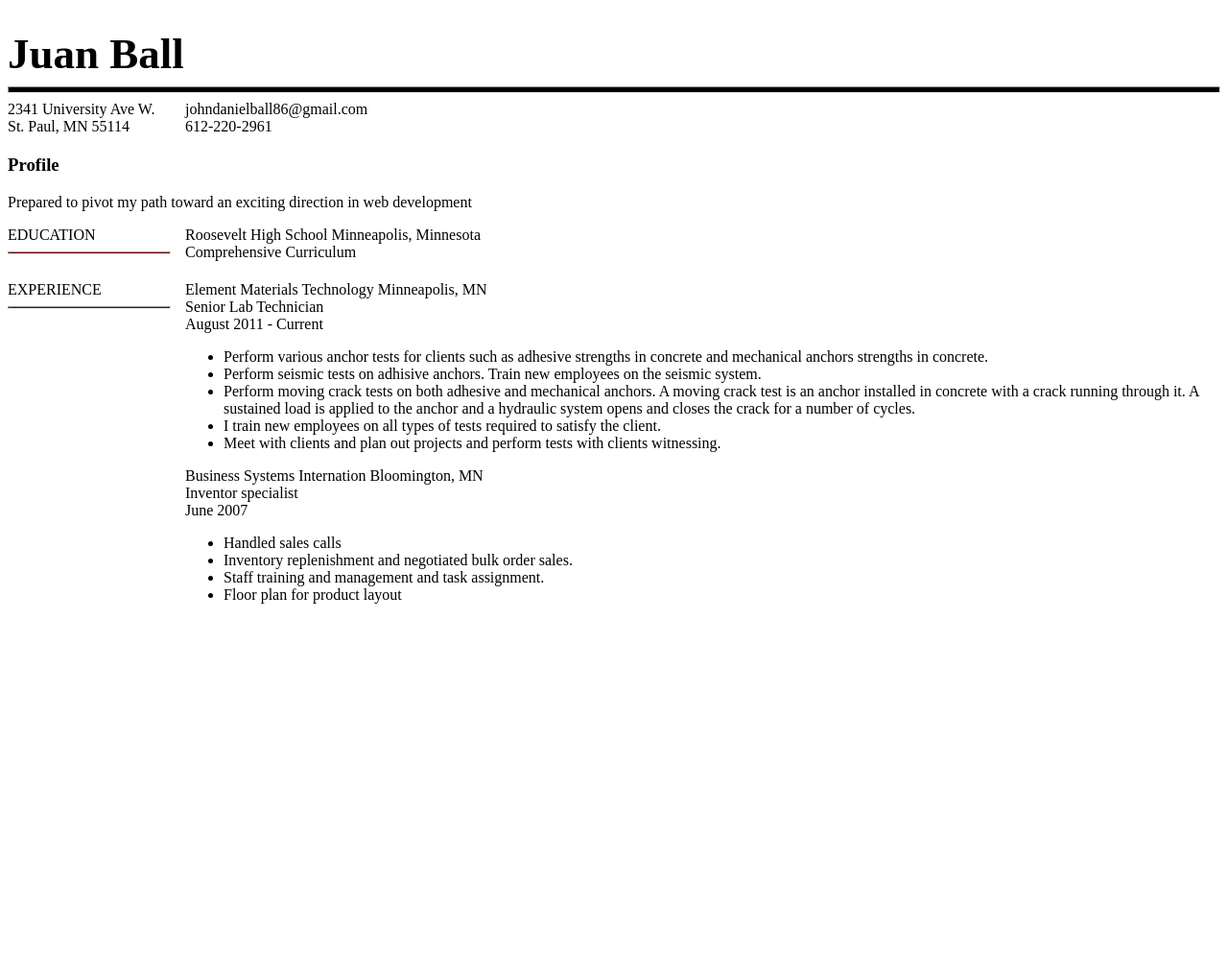
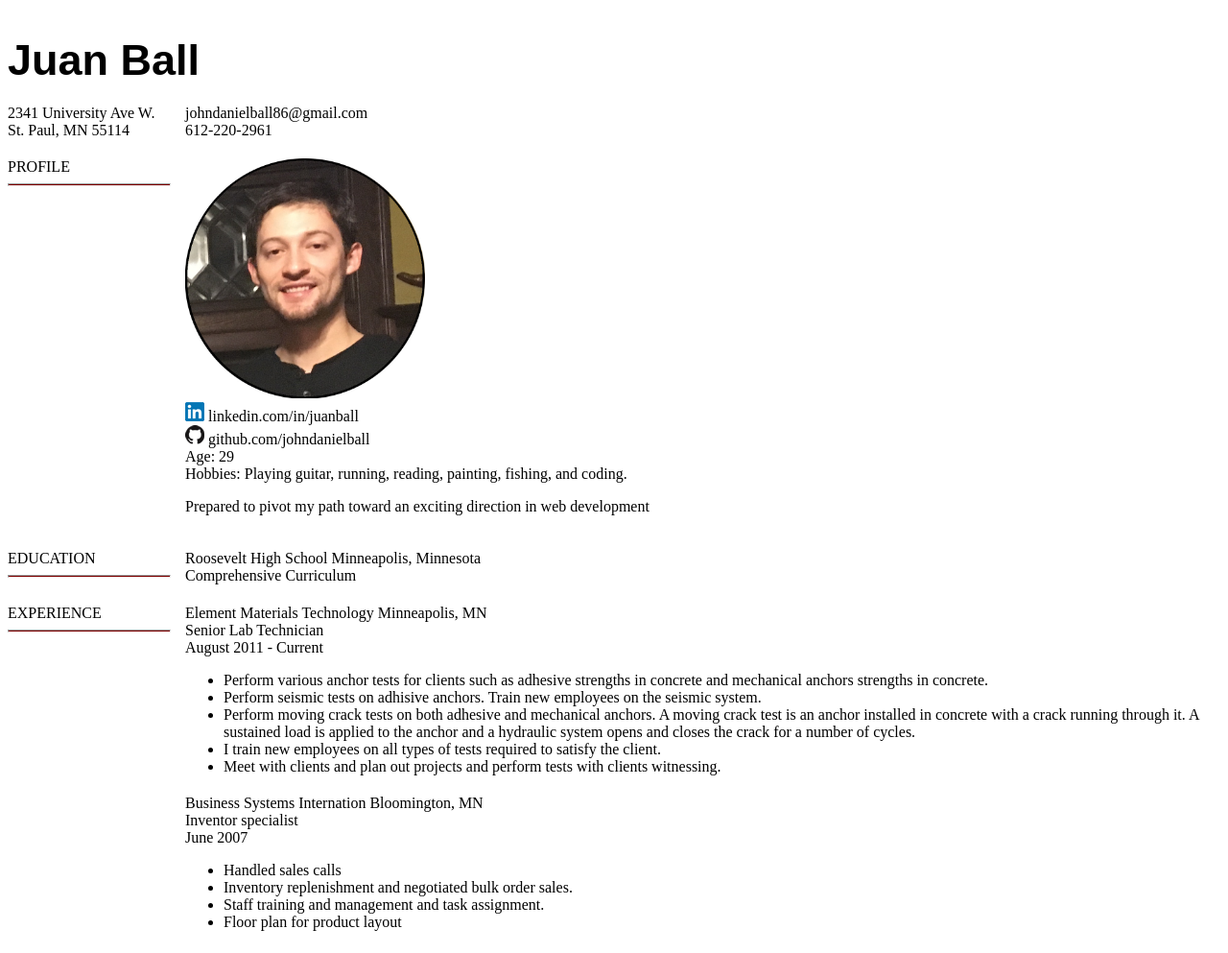
Before and after one commit to johndanielball/johndanielball.github.io, a plain HTML site: page index.html in a window 1280 px wide. Shown: the whole page at 96% size. Before the commit the page ends 800 px from the top, so only its background shows below. Drawn offline with Linux system fonts and the light colour scheme.

Commit message:
Resume Re-Challenge
Removed divs where appropriate and replaced with semantic elements.

```diff
--- a/index.html
+++ b/index.html
@@ -4,36 +4,47 @@
 <head>
     <meta content="text/html;charset=utf-8" http-equiv="Content-Type">
     <meta content="utf-8" http-equiv="encoding">
-    <title>My Prime Academy Application Submission</title>
+    <title>Juan Ball - Resume</title>
     <link rel="stylesheet" type="text/css" href="stylesheet.css">
 </head>
 
     <body>
-    <div id="container">
-        <div>
+        <main>
+            <section>
                 <h1>Juan Ball</h1>
-            <hr class="header-break"/>
-        </div>
+            </section>
 
-        <div class="contact section">
+            <section class="contact row">
+                <ul class="left-column no-bullets">
+                    <li>2341 University Ave W.</li>
+                    <li>St. Paul, MN 55114</li>
+                </ul>
+                <ul class="no-bullets">
+                    <li>johndanielball86@gmail.com</li>
+                    <li>612-220-2961</li>
+                </ul>
+            </section>
+
+            <section class="profile row">
                 <div class="left-column">
-                <div>2341 University Ave W.</div>
-                <div>St. Paul, MN 55114</div>
+                    <header>PROFILE</header>
+                    <hr />
                 </div>
                 <div>
-                <div>johndanielball86@gmail.com</div>
-                <div>612-220-2961</div>
-            </div>
-        </div>
-
-        <div id="content-summary">
-            <h3>Profile</h3>
+                    <img src="profile.jpg" class="profile-image" />
+                    <ul class="no-bullets">
+                        <li><img src="linkedin-logo.jpg" /> <a href="linkedin.com/in/juanball">linkedin.com/in/juanball</a></li>
+                        <li><img src="github-logo.png" /> <a href="github.com/johndanielball">github.com/johndanielball</a></li>
+                        <li>Age: 29</li>
+                        <li>Hobbies: Playing guitar, running, reading, painting, fishing, and coding.</li>
+                    </ul>
                     <p>Prepared to pivot my path toward an exciting direction in web development</p>
                 </div>
+            </section>
 
-        <div class="education section">
+            <section class="education row">
                 <div class="left-column">
-                <div>EDUCATION</div>
+                    <header>EDUCATION</header>
                     <hr />
                 </div>
                 <div>
@@ -44,19 +55,19 @@
                         Comprehensive Curriculum
                     </div>
                 </div>
-        </div>
+            </section>
 
-        <div class="professional section">
+            <section class="professional row">
                 <div class="left-column">
-                <div>EXPERIENCE</div>
+                    <header>EXPERIENCE</header>
                     <hr />
                 </div>
                 <div>
-                <div>
-                    <div>Element Materials Technology <span>Minneapolis, MN</span> </div>
+                    <section>
+                        <header>Element Materials Technology Minneapolis, MN </header>
                         <div class="block-date">
                             <div>Senior Lab Technician</div>
-                        <div>August 2011 - Current</div>
+                            <time datetime="08/2011" style="display: inline">August 2011</time><span> - Current</span>
                         </div>
                         <ul>
                             <li>Perform various anchor tests for clients such as adhesive strengths in concrete and mechanical anchors strengths in concrete.</li>
@@ -65,12 +76,12 @@
                             <li>I train new employees on all types of tests required to satisfy the client.</li>
                             <li>Meet with clients and plan out projects and perform tests with clients witnessing.</li>
                         </ul>
-                </div>
-                <div>
-                    <div>Business Systems Internation <span>Bloomington, MN</span> </div>
+                    </section>
+                    <section>
+                        <header>Business Systems Internation Bloomington, MN </header>
                         <div class="block-date">
                             <div>Inventor specialist</div>
-                        <div>June 2007</div>
+                            <time datetime="06/2007">June 2007</time>
                         </div>
                         <ul>
                             <li>Handled sales calls</li>
@@ -78,10 +89,10 @@
                             <li>Staff training and management and task assignment.</li>
                             <li>Floor plan for product layout</li>
                         </ul>
+                    </section>
                 </div>
-            </div>
-        </div>
-    </div>
+            </section>
+        </main>
 
     </body>
 </html>
--- a/stylesheet.css
+++ b/stylesheet.css
@@ -1,25 +1,40 @@
 h1 {
     font-size:45px;
+    font-family: Arial;
     margin-bottom:5px;
 }
 
-.header-break {
-    height:5px;
-    background-color:black;
-}
-
-.section hr {
+section hr {
     background-color:maroon;
     height:1px;
 }
 
-.section {
-    display:flex;
-    flex-direction:row;
+section {
     margin-bottom: 20px;
 }
 
-.section .left-column {
-    min-width:170px;
-    margin-right:15px;
+section .left-column {
+    width: 170px;
+    min-width: 170px;
+    margin-right: 15px;
 }
+
+.row {
+    display: flex;
+    flex-direction: row;
+}
+
+.no-bullets {
+    list-style-type: none;
+    padding: 0;
+    margin: 0;
+}
+
+.profile-image {
+    width: 250px;
+}
+
+.profile a {
+    color: black;
+    text-decoration: none;
+}
```
Also changed, not shown: github-logo.png (added), linkedin-logo.jpg (added), profile.jpg (added). Lines whose indentation alone changed are shown as unchanged.
